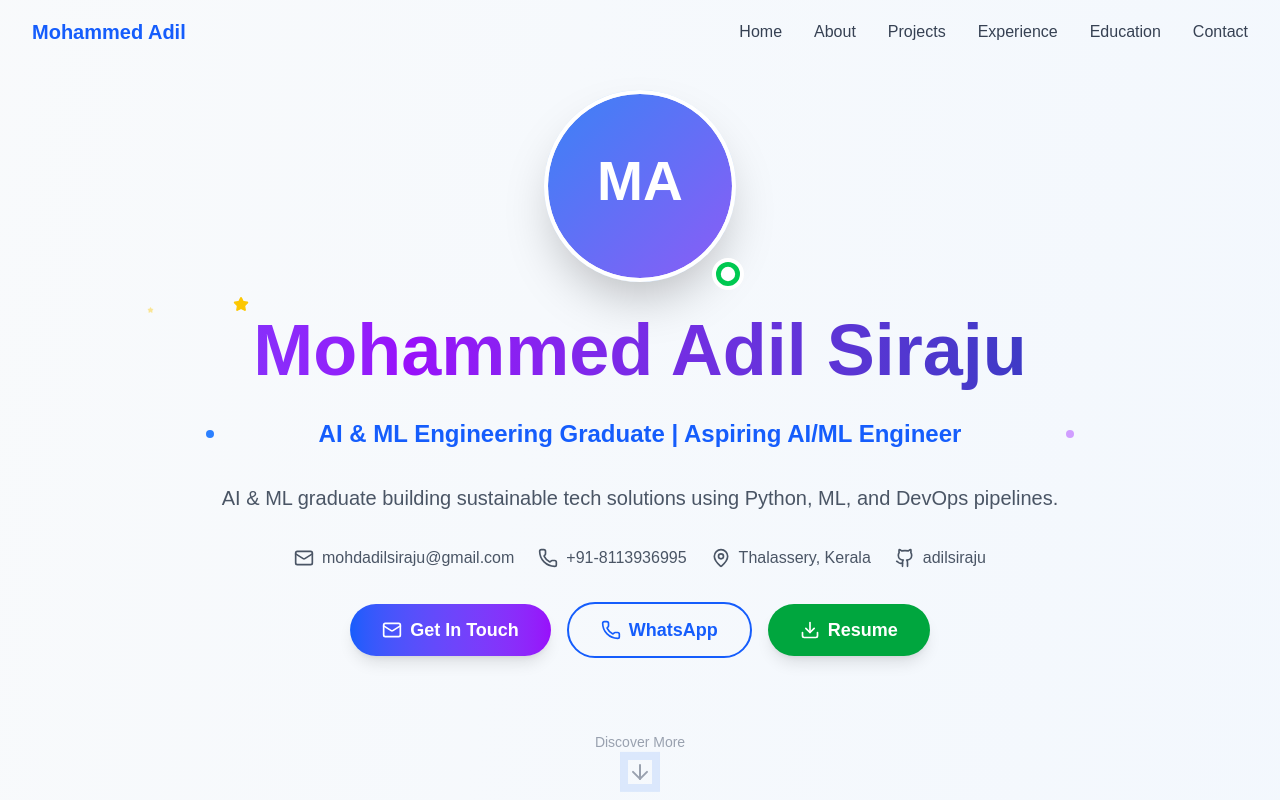
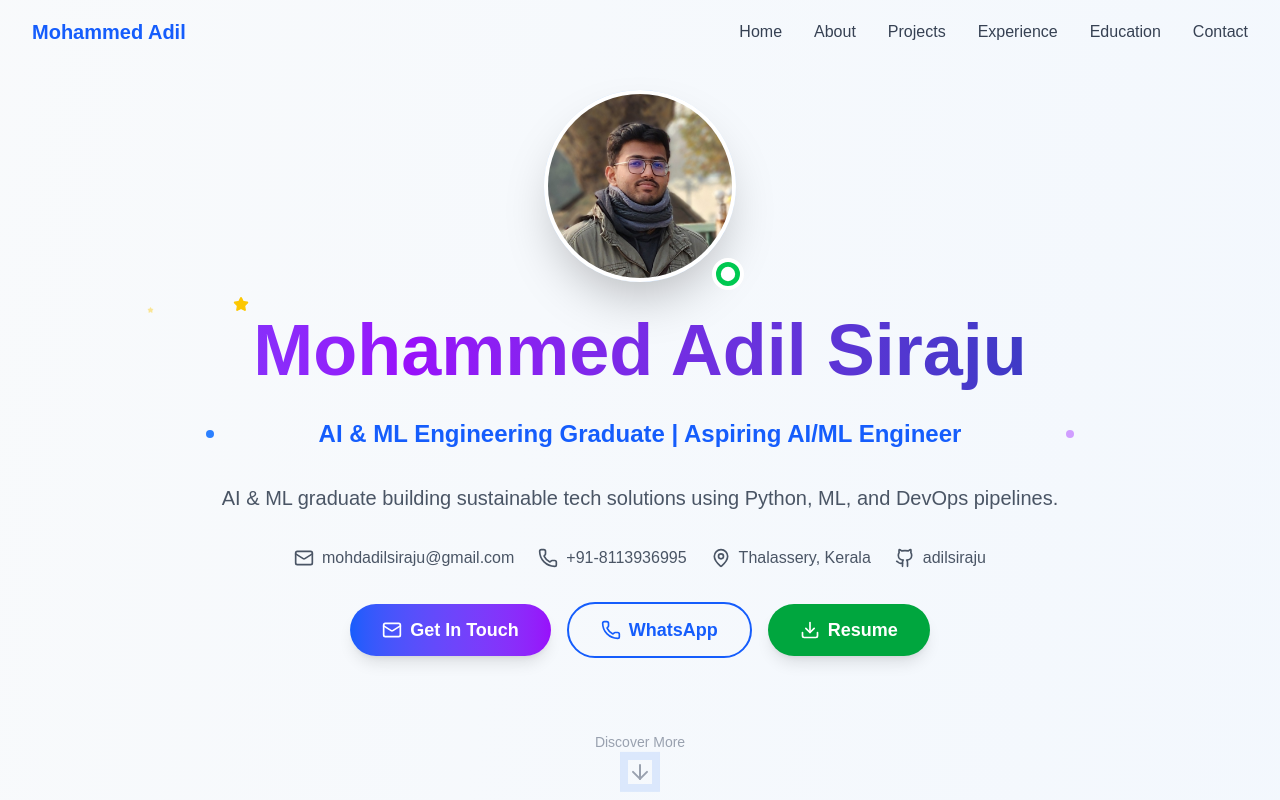
Before and after one commit to adilsiraju/portfolio-adil, a Next.js app: page / in a window 1280 px wide. Shown: the top 800 px of the page. Built offline with nearby package versions, Linux system fonts and the light colour scheme.

Commit message:
fix: Update image source in Hero component from placeholder to personal image

```diff
--- a/src/components/Hero.tsx
+++ b/src/components/Hero.tsx
@@ -161,7 +161,7 @@ const Hero = () => {
                   : "0 25px 50px -12px rgba(0, 0, 0, 0.25)"
               }}
             >              <Image
-                src="/images/placeholder.svg"
+                src="/images/adil.jpg"
                 alt="Mohammed Adil Siraju"
                 fill
                 className="object-cover"
```
